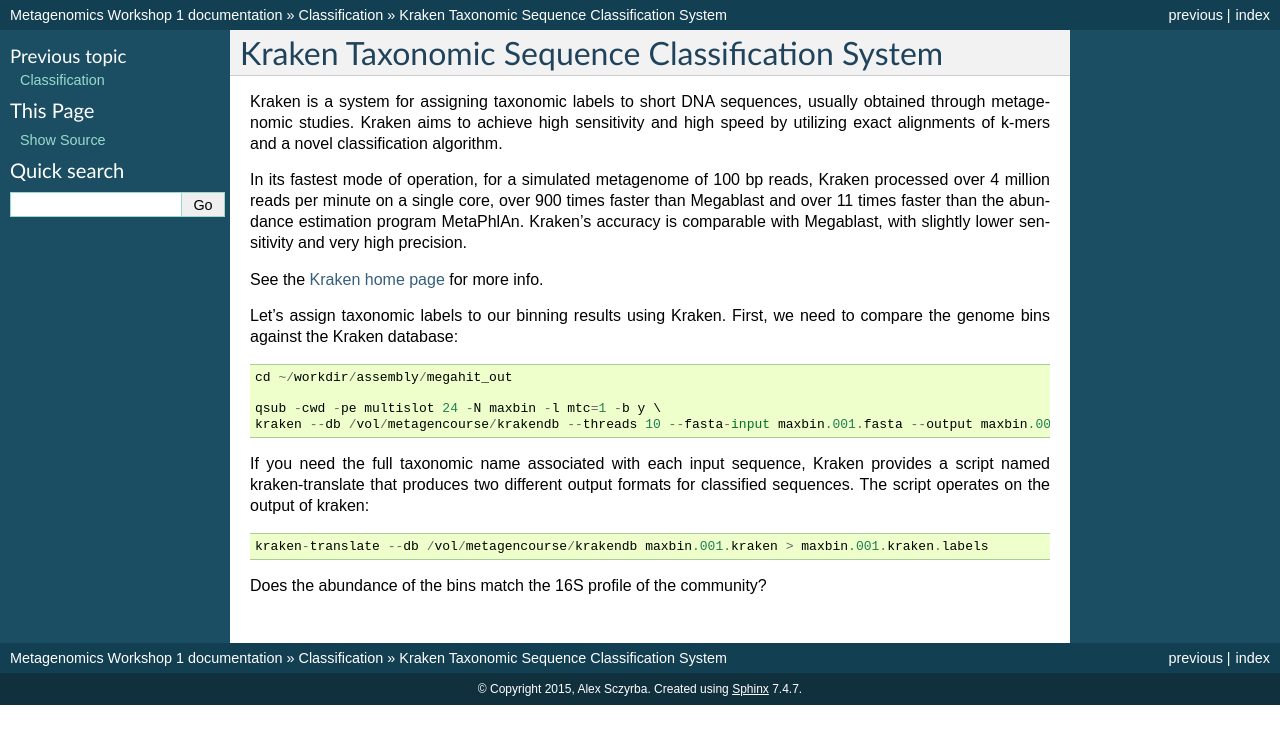
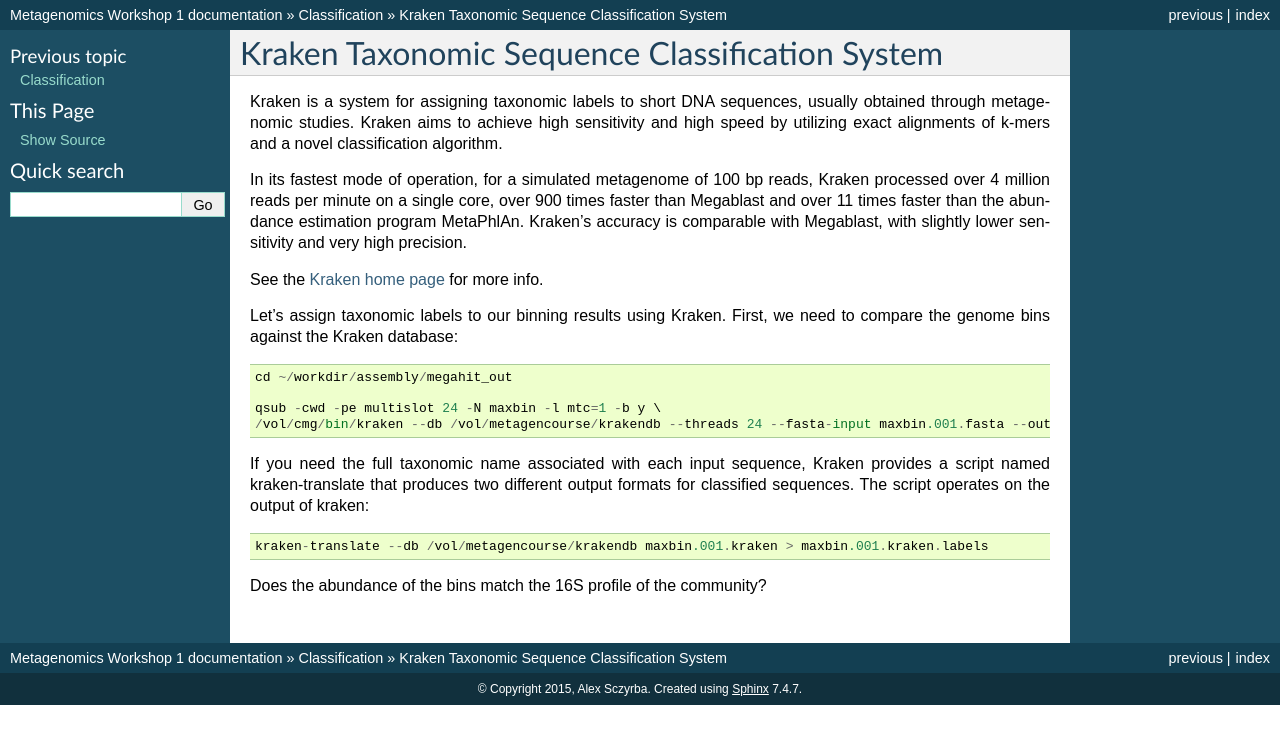
Before and after one commit to metagenomics/metagenomics-workshop, a Sphinx documentation site: the page built from docs/classification/kraken.rst, in a window 1280 px wide. Shown: the top 744 px of the page. Built offline with Sphinx 7.4.7, drawn with Linux system fonts in a browser that asks for light colours.

Commit message:
Update kraken.rst

```diff
--- a/docs/classification/kraken.rst
+++ b/docs/classification/kraken.rst
@@ -24,7 +24,7 @@
   cd ~/workdir/assembly/megahit_out
 
   qsub -cwd -pe multislot 24 -N maxbin -l mtc=1 -b y \
-  kraken --db /vol/metagencourse/krakendb --threads 10 --fasta-input maxbin.001.fasta --output maxbin.001.kraken
+  /vol/cmg/bin/kraken --db /vol/metagencourse/krakendb --threads 24 --fasta-input maxbin.001.fasta --output maxbin.001.kraken
 
 
 If you need the full taxonomic name associated with each input
```
